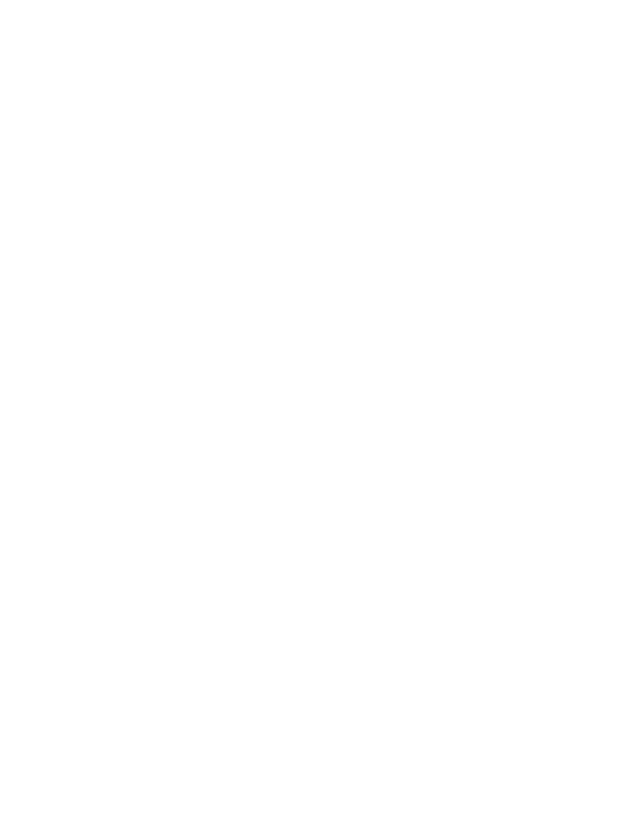
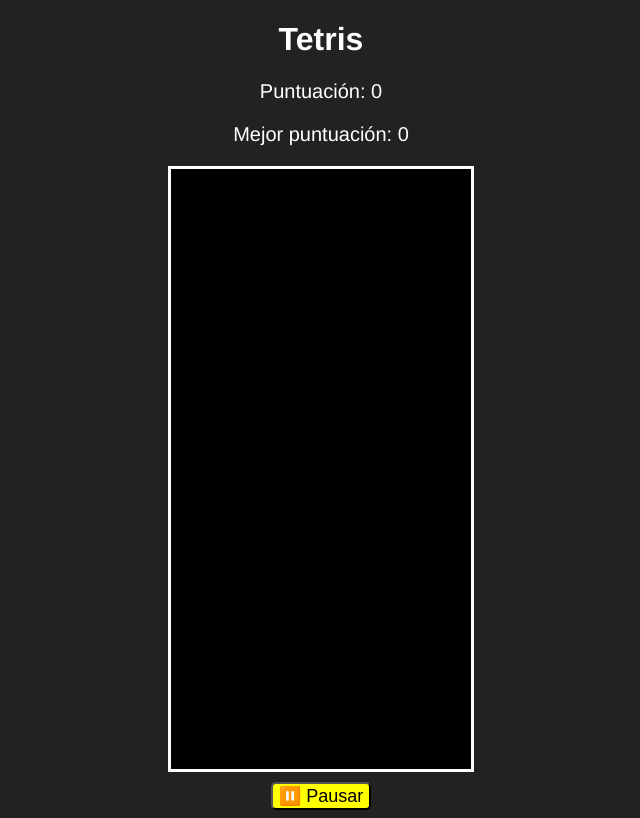
Before and after one commit to Sk4is/tetris, a plain HTML site: page index.html in a window 1280 px wide. Shown: the whole page, without its empty margins (319-959 px from the left). Drawn offline with nearby package versions, Linux system fonts and the light colour scheme.

Commit message:
html and css done

```diff
--- a/index.html
+++ b/index.html
@@ -3,9 +3,18 @@
 <head>
     <meta charset="UTF-8">
     <meta name="viewport" content="width=device-width, initial-scale=1.0">
+    <link rel="stylesheet" href="styles.css">
+    <script src="https://cdnjs.cloudflare.com/ajax/libs/gsap/3.12.2/gsap.min.js"></script>
     <title>Tetris</title>
 </head>
 <body>
-
+    <h1>Tetris</h1>
+    <div class="scoreContainer">
+        <p>Puntuación: <span id="score">0</span></p>
+        <p>Mejor puntuación: <span id="highscore">0</span></p>
+    </div>
+    <canvas id="tetris" width="300" height="600"></canvas>
+    <button id="pauseBtn">⏸️ Pausar</button>
+    <script src="main.js"></script>
 </body>
 </html>
--- a/main.js
+++ b/main.js
@@ -1 +1,5 @@
-const
+const canvas = document.getElementById("tetris");
+const ctx = canvas.getContext("2d");
+const pauseBtn = document.getElementById("pauseBtn");
+const scoreElement = document.getElementById("score");
+const highscoreElement = document.getElementById("highscore");
--- a/styles.css
+++ b/styles.css
@@ -1,3 +1,31 @@
 body {
+    text-align: center;
+    background-color: #222;
+    color: white;
+    font-family:'Franklin Gothic Medium', 'Arial Narrow', Arial, sans-serif;
+}
 
+.scoreContainer {
+    font-size: 20px;
+    margin-bottom: 10px;
 }
+
+
+canvas {
+    border: 3px solid white;
+    background-color: black;
+    display: block;
+    margin: 10px auto;
+}
+
+button {
+    font-size: 18px;
+    background-color: yellow;
+    cursor: pointer;
+    border-radius: 5px;
+    transition: 0.3s;
+}
+
+button:hover {
+    background-color: rgb(246, 164, 0);
+}
```
